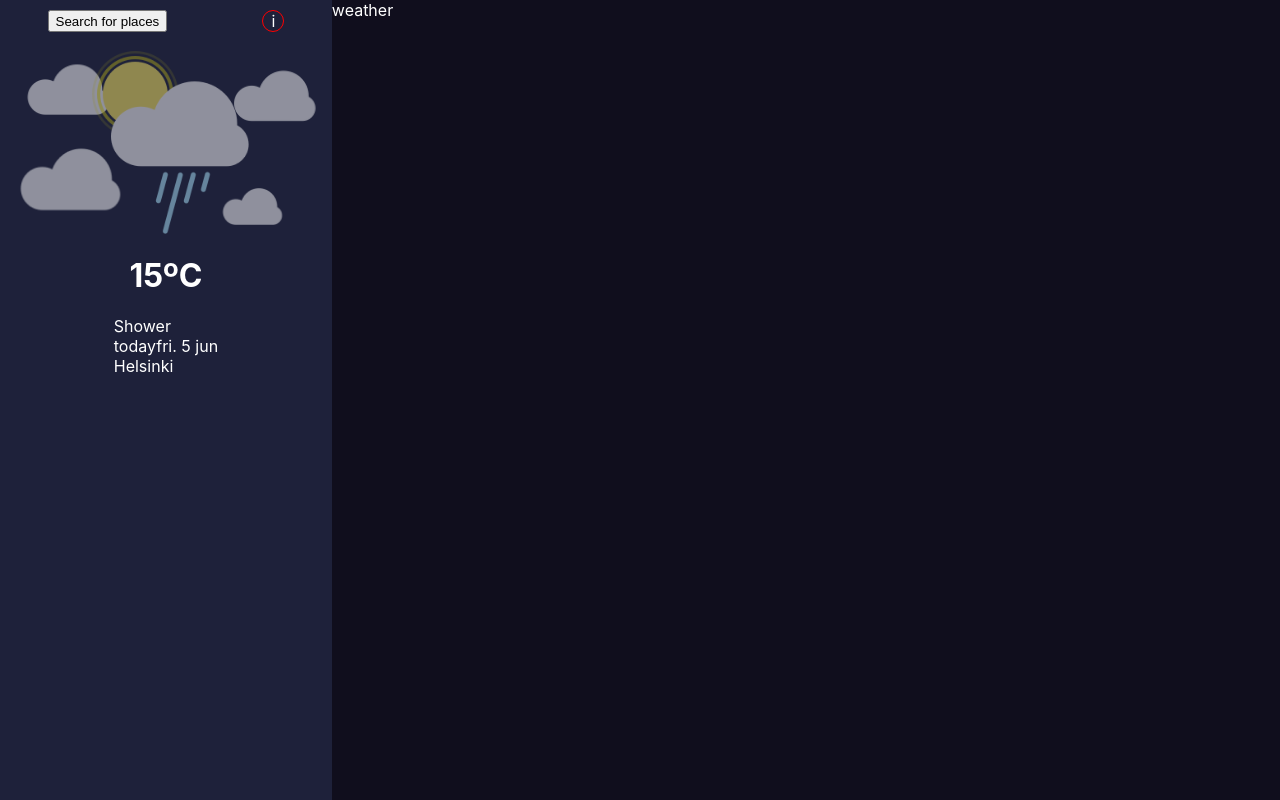
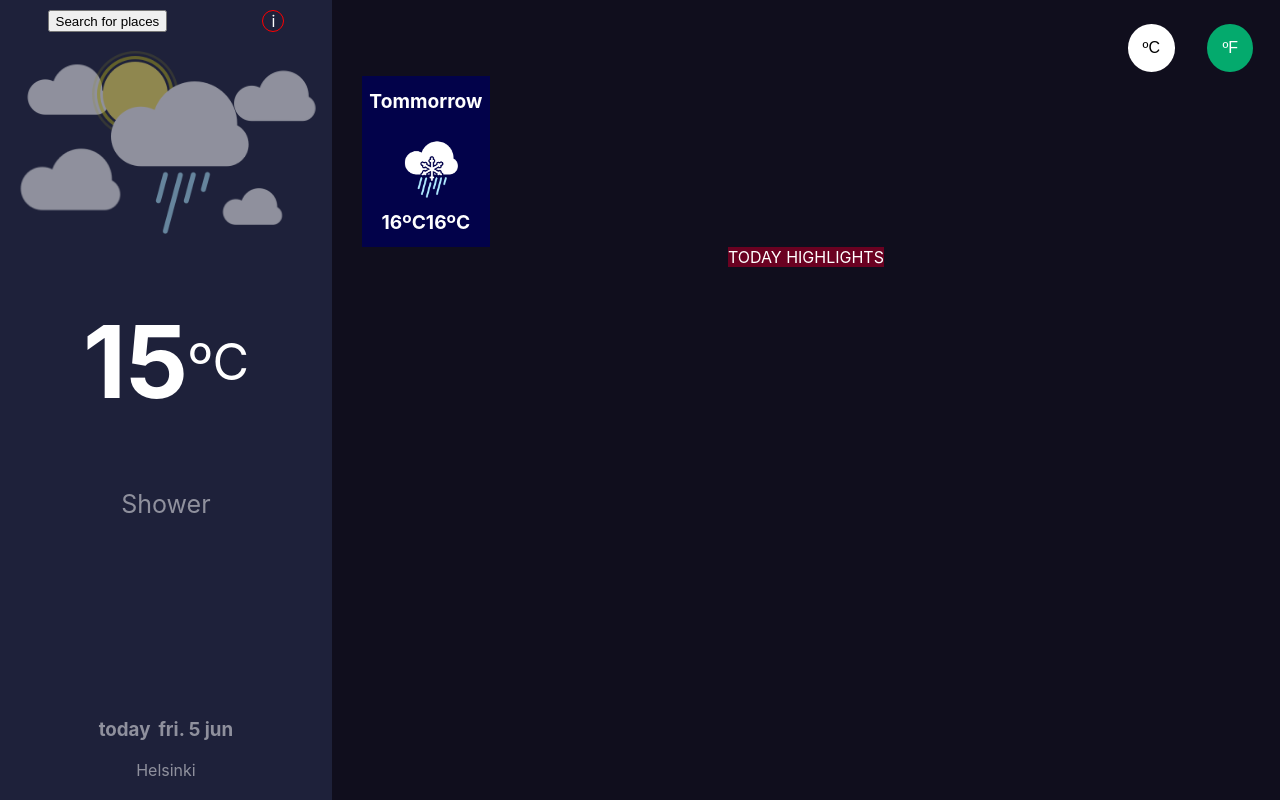
Before and after one commit to Gnova09/weatherapi, a React (Create React App) app: page / in a window 1280 px wide. Built offline with nearby package versions, Linux system fonts and the light colour scheme.

Commit message:
ccs changes

```diff
--- /dev/null
+++ b/src/Components/Leftbody/Leftbody.js
@@ -0,0 +1,26 @@
+import React from "react";
+
+const LeftBody = () =>{
+    return(
+        <div className="leftbody" >
+                <div className="weather_img" >
+                    <img style={{"opacity": "1 !important"}} alt="weather" src={require('../../img/Shower.png')}/>
+                </div>
+                <div className="temp">
+                    <h1>15</h1>
+                    <span>ºC</span>
+                </div>
+                <div className="footer">
+                    <label>Shower</label>
+                    <div>
+                        <span>
+                            <h3>today</h3>
+                            <h3>fri. 5 jun</h3>
+                        </span>
+                        <span>Helsinki</span>
+                    </div>
+                </div>
+            </div>
+    );
+}
+export default LeftBody;
--- /dev/null
+++ b/src/Components/Leftheader/Leftheader.js
@@ -0,0 +1,11 @@
+import React from "react";
+
+const leftheader = () =>{
+    return(
+        <div className="leftheader">
+            <button className="btn_search">Search for places</button>
+            <span>i</span>
+        </div>
+    );
+}
+export default leftheader;
--- a/src/Containers/Leftcontainer/leftcontainer.css
+++ b/src/Containers/Leftcontainer/leftcontainer.css
@@ -34,11 +34,10 @@
     justify-content: center;
     width: 100%;
     height: auto;
-    background-image: url( "../../img/Cloud-background.png");
+    background-image: url("../../img/Cloud-background.png");
     background-size:contain;
     background-repeat: no-repeat;
     opacity: 0.5;
-
 }
 
 .weather_img img{
@@ -46,3 +45,38 @@
   height: auto;
   opacity: 1.0 !important;
 }
+
+.temp{
+    display: flex;
+    flex-direction: row;
+    justify-content: center;
+    align-items: center;
+    width: auto;
+    font-size: 50px;
+}
+.Leftcontainer .footer{
+    display: flex;
+    flex-direction: column;
+    align-items: center;
+    justify-content: space-evenly;
+    width: 100%;
+    height: auto;
+}
+.Leftcontainer .footer label{
+    font-size:  25px;
+    opacity: 0.5;
+}
+.Leftcontainer .footer div{
+    position: absolute;
+    bottom: 20px;
+    display: flex;
+    flex-direction: column;
+    align-items: center;
+    justify-content: space-between;
+}
+.Leftcontainer .footer div span{
+display: flex;
+flex-direction: row;
+gap: 0.5rem;
+opacity: 0.5;
+}
--- a/src/Containers/Leftcontainer/leftcontainer.js
+++ b/src/Containers/Leftcontainer/leftcontainer.js
@@ -1,29 +1,13 @@
 import React from "react";
 import "./leftcontainer.css"
+import Leftheader from "../../Components/Leftheader/Leftheader";
+import LeftBody from "../../Components/Leftbody/Leftbody";
 
  const Leftcontainer = () =>{
     return(
         <div className="Leftcontainer">
-            <div className="leftheader">
-                <button className="btn_search">Search for places</button>
-                <span>i</span>
-            </div>
-            <div className="leftbody" >
-                <div className="weather_img" >
-                    <img alt="weather" src={require('../../img/Shower.png')}/>
-                </div>
-                <div className="temp">
-                    <h1>15ºC</h1>
-                </div>
-                <div>
-                    <label>Shower</label>
-                    <div>
-                        <span>today</span>
-                        <span>fri. 5 jun</span>
-                    </div>
-                    <span>Helsinki</span>
-                </div>
-            </div>
+           <Leftheader />
+            <LeftBody />
         </div>
     );
 }
--- /dev/null
+++ b/src/Containers/weathercontainers/weathercontainers.css
@@ -0,0 +1,61 @@
+.Weathercontainers{
+    display: flex;
+    flex-direction: column;
+    align-items: center;
+}
+.Grades{
+    display: flex;
+    flex-direction: row;
+    width: 100%;
+
+    justify-content: flex-end;
+    margin-top: 20px;
+    margin-right: 50px;
+    gap: 3%;
+}
+.Grades button{
+    background-color: #04AA6D;
+    border: none;
+    color: white;
+    padding: 15px;
+    text-align: center;
+    text-decoration: none;
+    display: inline-block;
+    font-size: 16px;
+    margin: 4px 2px;
+    border-radius: 50%;
+}
+.Grades .TempActive{
+    background-color: white;
+    color: black;
+}
+
+.TempNextDay{
+    width: 100%;
+    height: auto;
+}
+/* DAY CARD */
+.DayBox{
+    display: flex;
+    flex-direction: column;
+    align-items: center;
+    background-color:rgb(2, 2, 74);
+    width: 10vw;
+    height: auto;
+    margin-left: 30px;
+}
+.img-box{
+    display: flex;
+    justify-content: center;
+}
+.img-box img{
+    width: 5vw;
+    height: auto;
+}
+.DayBox h1{
+    font-size: 1.5vw;
+}
+
+.TodayHighlights{
+    background-color:rgb(106, 1, 33);
+}
--- a/src/Containers/weathercontainers/weathercontainers.js
+++ b/src/Containers/weathercontainers/weathercontainers.js
@@ -1,9 +1,35 @@
 import React from "react";
+import "./weathercontainers.css"
 
  const Weathercontainers = () =>{
     return(
         <div className="Weathercontainers">
-            weather
+            {/*
+            grados
+            Temp Prox
+            Today highlights
+            */}
+
+            <div className="Grades">
+                <button className="TempActive">ºC</button>
+                <button>ºF</button>
+            </div>
+            <div className="TempNextDay">
+                <div className="DayBox">
+
+                    <h1>Tommorrow</h1>
+                    <div className="img-box">
+                        <img alt="weather" src={require("../../img/Sleet.png")}/>
+                    </div>
+
+                    <h1>
+                        <span>16ºC</span>
+                        <span>16ºC</span>
+                    </h1>
+                </div>
+            </div>
+            <div className="TodayHighlights">TODAY HIGHLIGHTS</div>
+
         </div>
     );
 }
```
